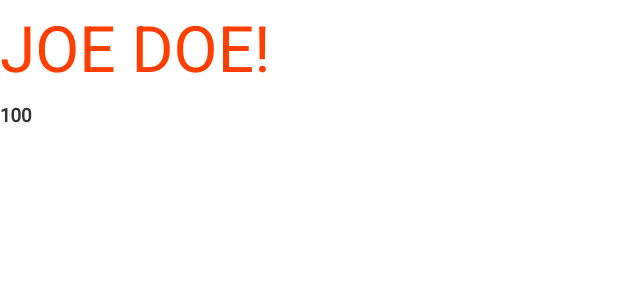
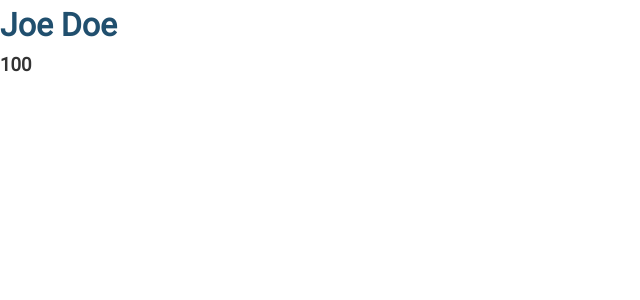
Before and after one commit to BeataJ/scoreBoard-svelte, a Svelte app: page / in a window 1280 px wide. Shown: the top 300 px of the page, without its empty margins (0-640 px from the left). Built offline with nearby package versions, Linux system fonts and the light colour scheme.

Commit message:
change h1 color

```diff
--- a/src/App.svelte
+++ b/src/App.svelte
@@ -4,7 +4,7 @@
 </script>
 
 <main>
-	<h1>{name}!</h1>
+	<h1>{name}</h1>
 	<h3>{points}</h3>
 </main>
 
@@ -12,10 +12,7 @@
 
 
 	h1 {
-		color: #ff3e00;
-		text-transform: uppercase;
-		font-size: 4em;
-		font-weight: 100;
+		color: #204f6e;
 	}
 
 
```
